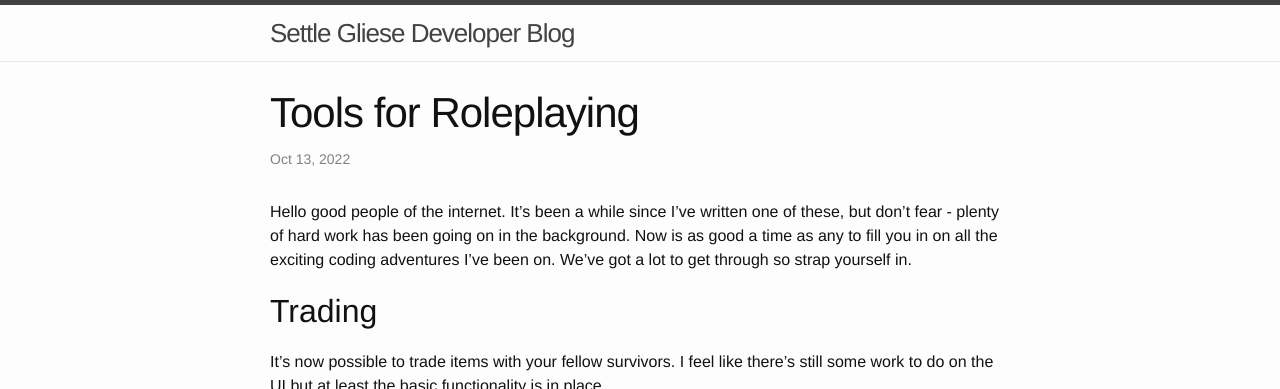
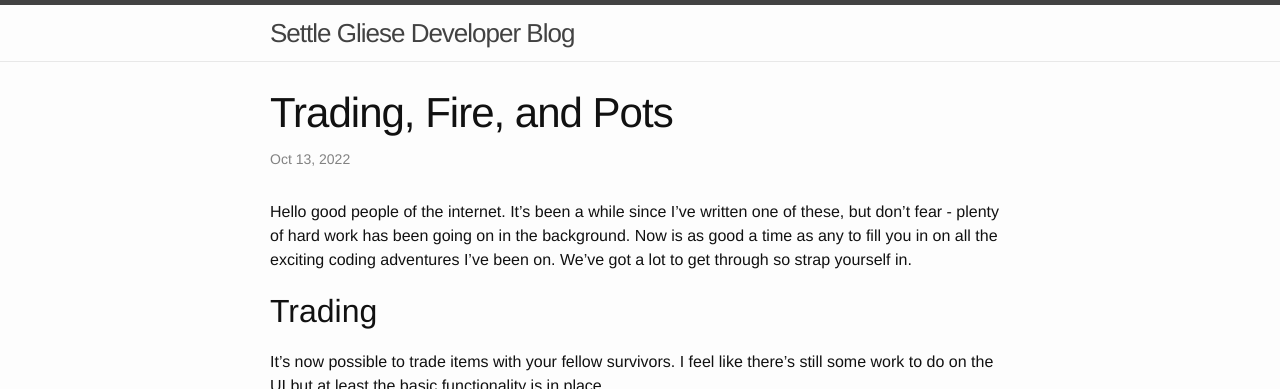
Before and after one commit to haggismcbean/haggismcbean.github.io, a Jekyll site: the page built from _posts/2022-10-13-trading-fire-and-pots.md, in a window 1280 px wide and 900 px high, cut to the strip 0-389 px from the top of the window. Built offline with Jekyll 4.4.1, drawn with Linux system fonts in a browser that asks for light colours.

Commit message:
updated blog title

```diff
--- a/_posts/2022-10-13-trading-fire-and-pots.md
+++ b/_posts/2022-10-13-trading-fire-and-pots.md
@@ -1,6 +1,6 @@
 ---
 layout: post
-title:  "Tools for Roleplaying"
+title:  "Trading, Fire, and Pots"
 date:   2022-10-13 10:16:36
 ---
 
```
Also changed, not shown: 3 other files.
